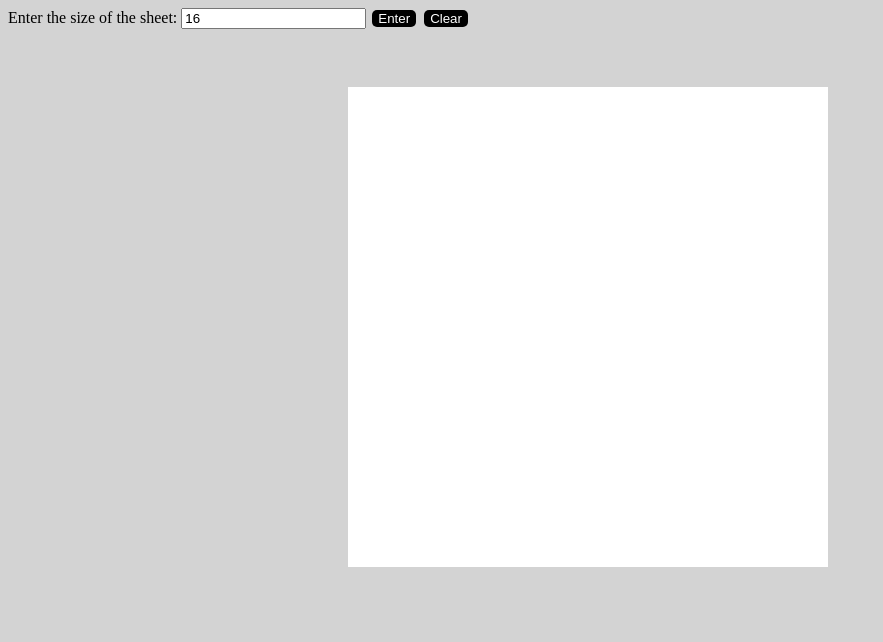
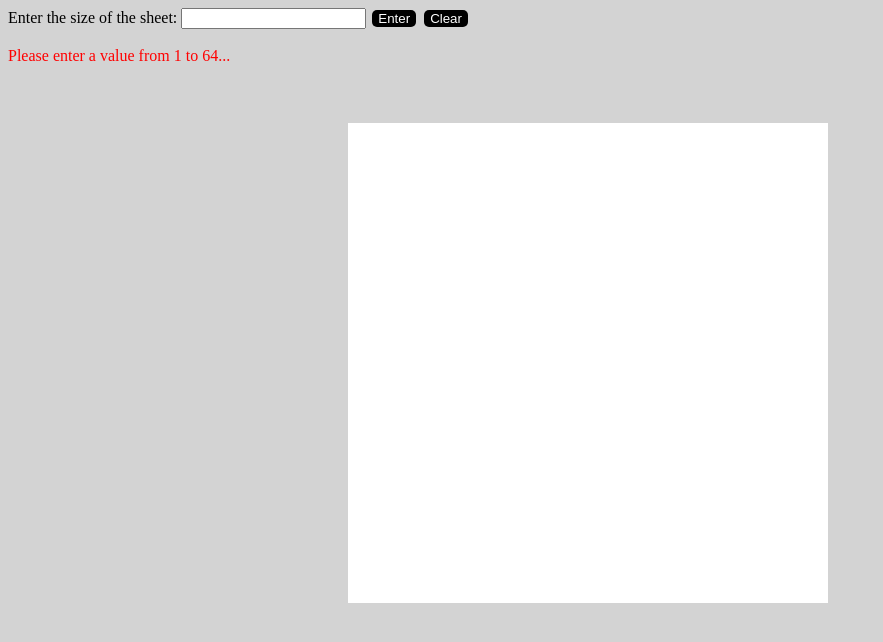
Before and after one commit to Accountant-foreign/Etch-a-sketch, a plain HTML site: page index.html in a window 1280 px wide. Both pictures are taken after a click on the button "Enter". Shown: the whole page, without its empty margins (0-883 px from the left). Drawn offline with Linux system fonts and the light colour scheme.

```diff
--- a/index.html
+++ b/index.html
@@ -16,6 +16,8 @@
         <button onclick="clearAll()">Clear</button>
     </div>
     <br>
+    <div id="errorMessage"></div>
+    <br>
     <div id="container"></div>
 </body>
 </html>
--- a/main.css
+++ b/main.css
@@ -11,6 +11,10 @@
 
     display: flex;
     flex-direction: row;
+}
+
+#errorMessage{
+    color: red;
 }
 
 .row{
--- a/main.js
+++ b/main.js
@@ -1,16 +1,18 @@
 function createSheet(){
-    document.getElementById('container').innerHTML="";
     sizeOfSheet=document.getElementById('getSize').value;
+    document.getElementById('getSize').value="";
     sizeOfSheet=+sizeOfSheet;
     sizeOfSheetOfSheet=sizeOfSheet;
 
-    console.log(typeof sizeOfSheet);
+    //console.log(typeof sizeOfSheet);
 
     if(Number.isInteger(sizeOfSheet)){
         if(sizeOfSheet<1||sizeOfSheet>64){
-            document.getElementById('getSize').value="Please enter a value..."
+            document.getElementById('errorMessage').textContent="Please enter a value from 1 to 64..."
             return;
         }
+        document.getElementById('errorMessage').textContent="";
+        document.getElementById('container').innerHTML="";
         //Create the row element
         let row=document.createElement('div');
         row.className="row";
@@ -48,6 +50,7 @@
     for(let i=0; i<allElements.length; i++){
         allElements[i].setAttribute('style', 'background-color: white;')
     }
+    document.getElementById('errorMessage').textContent="";
 }
 
 function changeColor(element){
```
